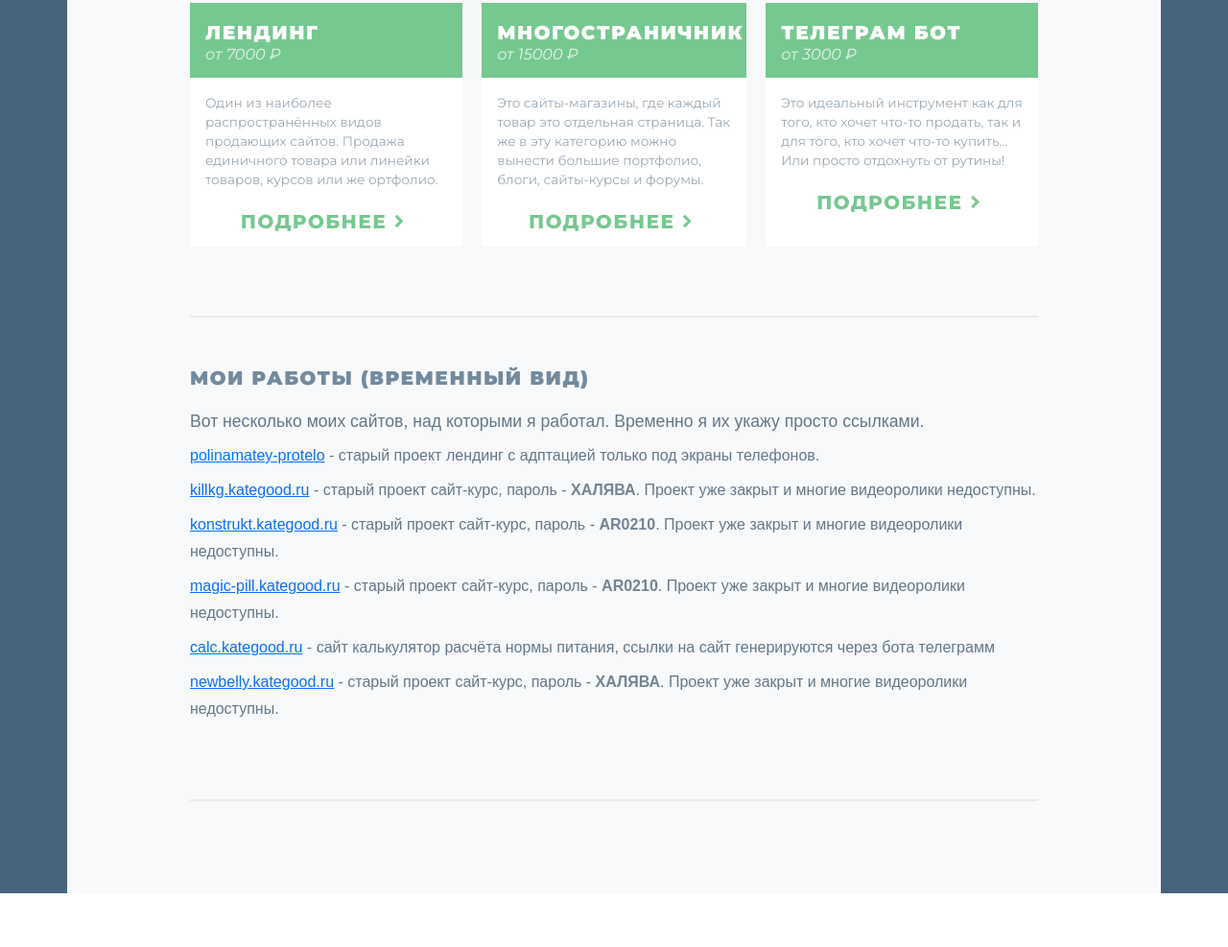
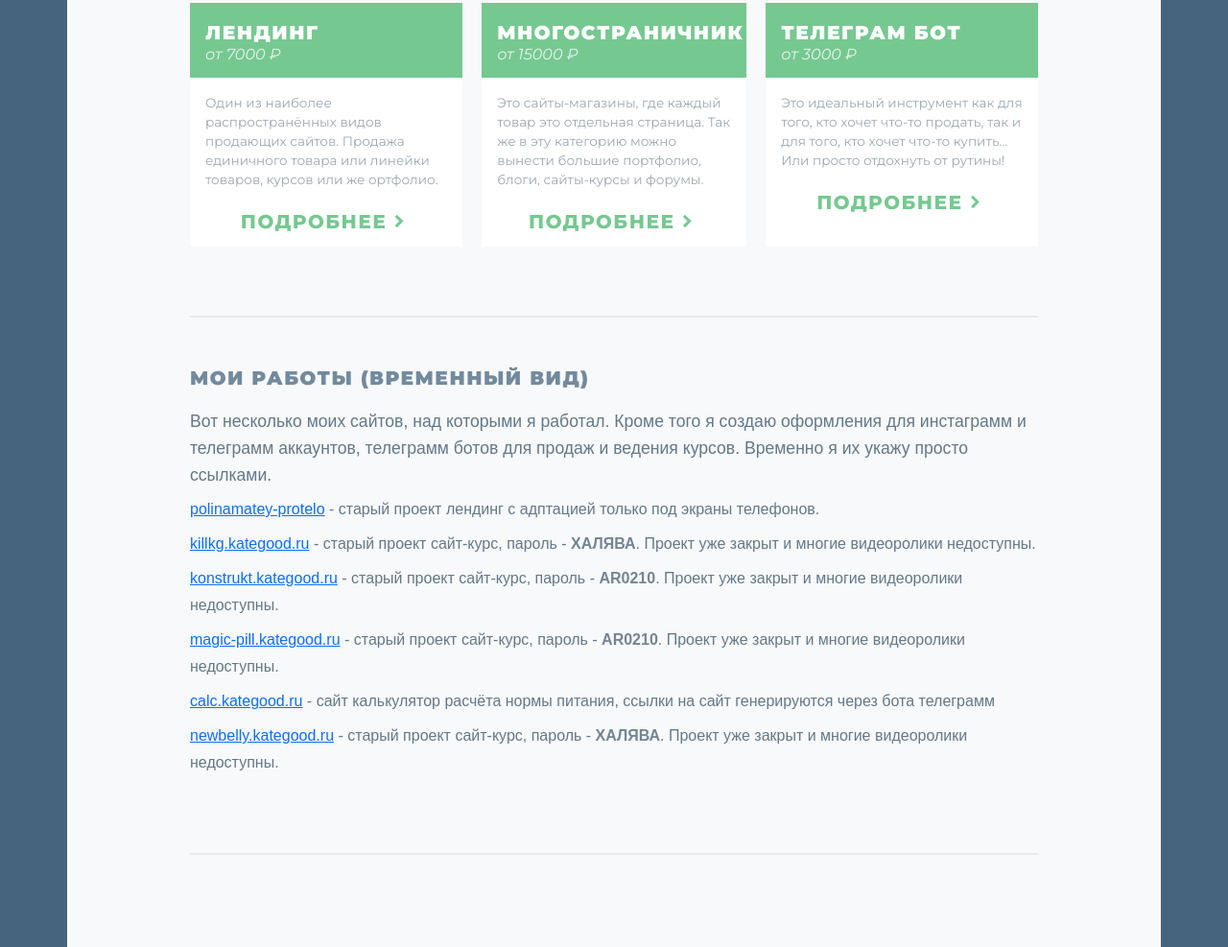
Before and after one commit to Oldusus/portfolio, a plain HTML site: page index.html in a window 1280 px wide. Shown: the part 1443-2430 px from the top of the page at 96% size. Before the commit the page ends 2374 px from the top, so only its background shows below. Drawn offline with Linux system fonts and the light colour scheme.

Commit message:
Update index.html

```diff
--- a/index.html
+++ b/index.html
@@ -161,7 +161,7 @@
   				<div class="mb-4">
   					<header class="" data-aos="fade-up" data-aos-delay="300" data-aos-easing="ease-out-cubic">
   						<h3>Мои работы (временный вид)</h3>
-  						<p class="mb-2">Вот несколько моих сайтов, над которыми я работал. Временно я их укажу просто ссылками.</p>
+  						<p class="mb-2">Вот несколько моих сайтов, над которыми я работал. Кроме того я создаю оформления для инстаграмм и телеграмм аккаунтов, телеграмм ботов для продаж и ведения курсов. Временно я их укажу просто ссылками.</p>
   						<p class="mb-2"><a href="https://oldusus.github.io/portfolio_old/polinamatey-protelo/" target="_blank">polinamatey-protelo</a> - старый проект лендинг c адптацией только под экраны телефонов.</p>
   						<p class="mb-2"><a href="https://killkg.kategood.ru/" target="_blank">killkg.kategood.ru</a> - старый проект сайт-курс, пароль - <b>ХАЛЯВА</b>. Проект уже закрыт и многие видеоролики недоступны.</p>
   						<p class="mb-2"><a href="https://konstrukt.kategood.ru/" target="_blank">konstrukt.kategood.ru</a> - старый проект сайт-курс, пароль - <b>AR0210</b>. Проект уже закрыт и многие видеоролики недоступны.</p>
```
